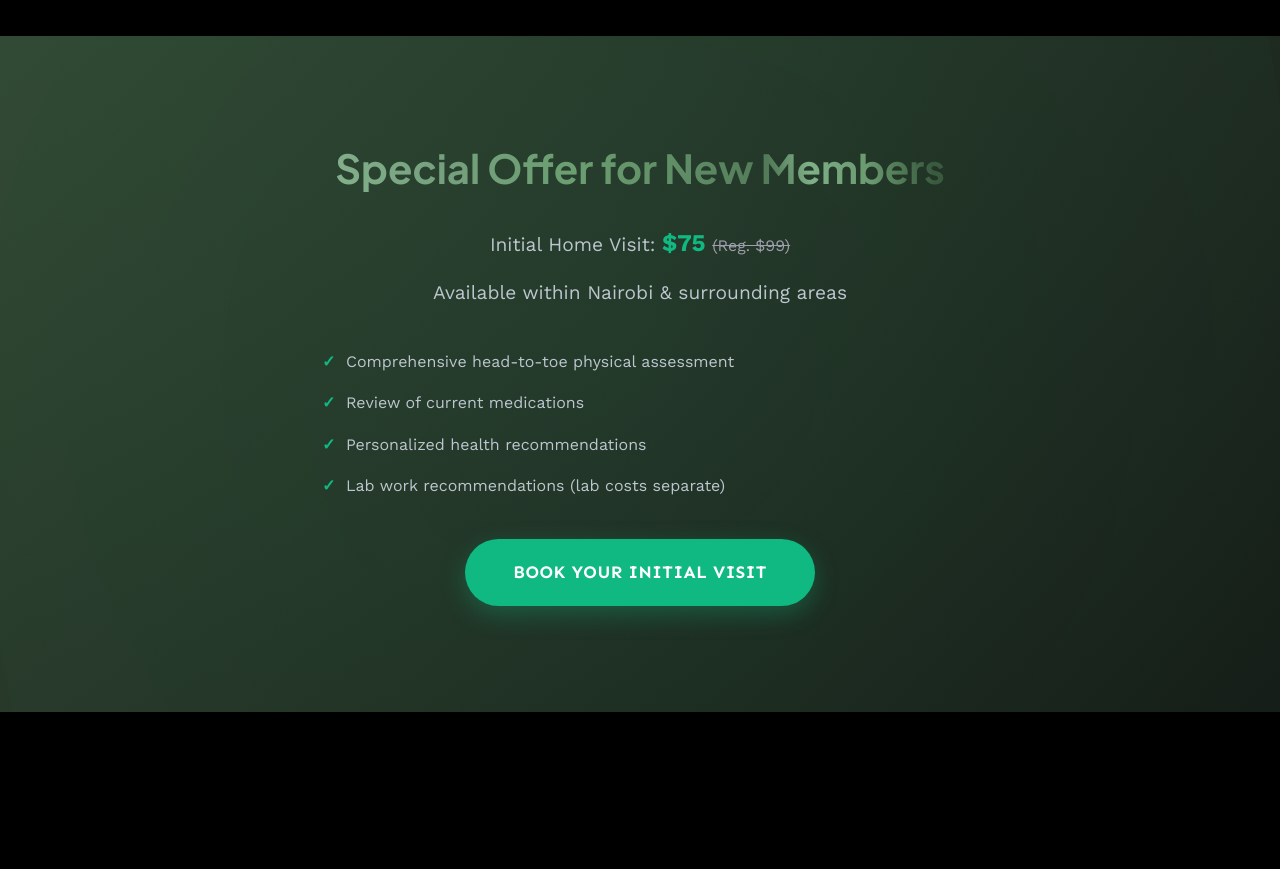
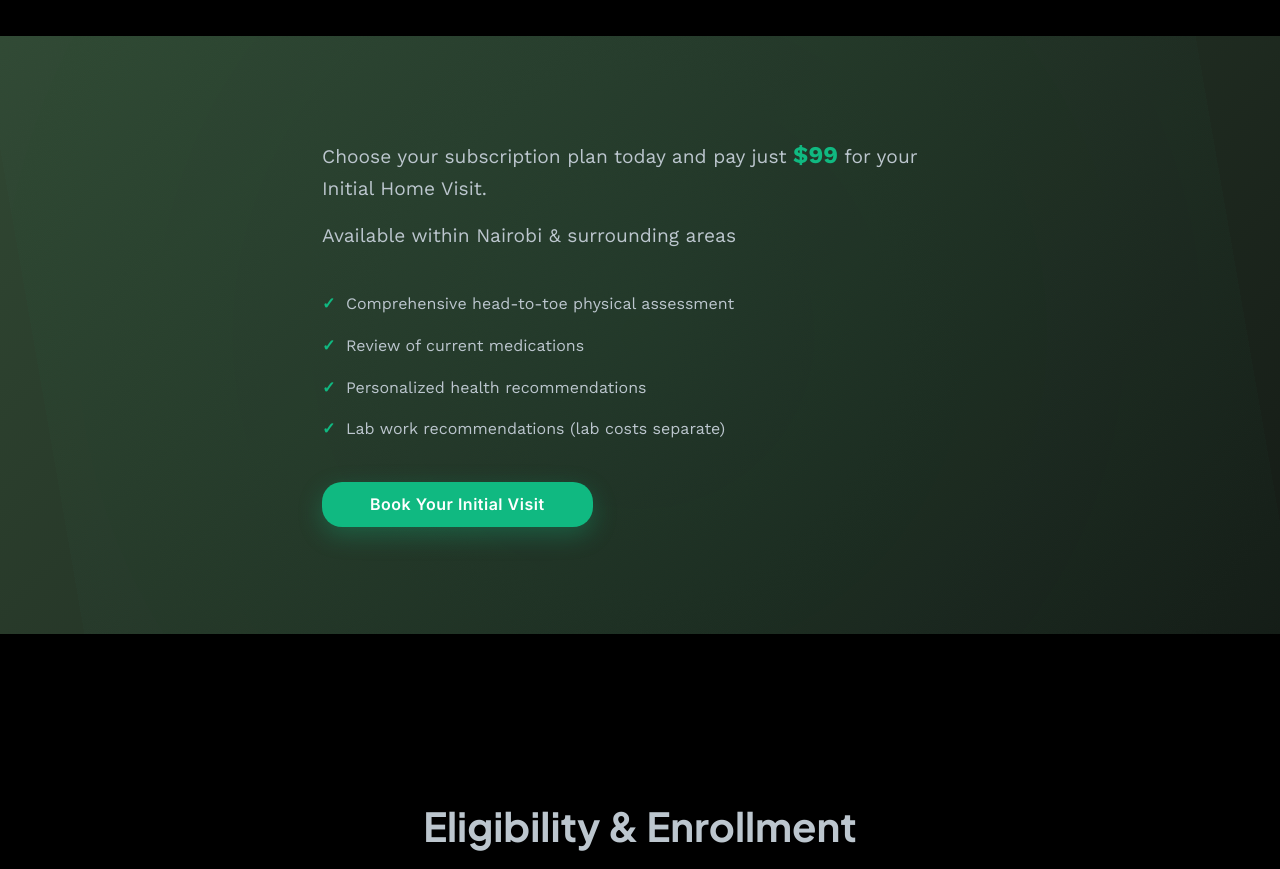
Before and after one commit to fescii/health, a plain HTML site: page pricing.html in a window 1280 px wide. Shown: the part 3020-3889 px from the top of the page. Drawn offline with nearby package versions, Linux system fonts and the light colour scheme.

Commit message:
Update special offer section with new pricing details and adjust styling for offer content

```diff
--- a/css/pricing.css
+++ b/css/pricing.css
@@ -650,7 +650,6 @@
 }
 
 .offer-content {
-  text-align: center;
   max-width: 700px;
   margin: 0 auto;
   padding: 0 2rem;
@@ -718,15 +717,14 @@
   display: inline-block;
   background: var(--success-color);
   color: var(--white-color);
-  padding: 1.2rem 3rem;
-  border-radius: 50px;
+  padding: 10px 3rem;
+  border-radius: 20px;
   text-decoration: none;
-  font-weight: 700;
-  font-size: 1.1rem;
+  font-weight: 600;
+  font-size: 1rem;
   transition: all 0.4s cubic-bezier(0.175, 0.885, 0.32, 1.275);
   box-shadow: 0 8px 25px rgba(16, 185, 129, 0.3);
-  font-family: var(--font-small), sans-serif;
-  text-transform: uppercase;
+  font-family: var(--font-text), sans-serif;
   letter-spacing: 0.5px;
   position: relative;
   overflow: hidden;
--- a/pricing.html
+++ b/pricing.html
@@ -400,9 +400,8 @@
 	<section class="special-offer-section" data-aos="fade-up" data-aos-delay="300">
 		<div class="container">
 			<div class="offer-content">
-				<h3>Special Offer for New Members</h3>
-				<p>Initial Home Visit: <span class="discounted-price">$75</span> <span class="original-price">(Reg.
-						$99)</span></p>
+				<p>Choose your subscription plan today and pay just <span class="discounted-price">$99</span> <span>for your
+						Initial Home Visit.</span></p>
 				<p>Available within Nairobi & surrounding areas</p>
 				<ul class="offer-features">
 					<li>Comprehensive head-to-toe physical assessment</li>
```
